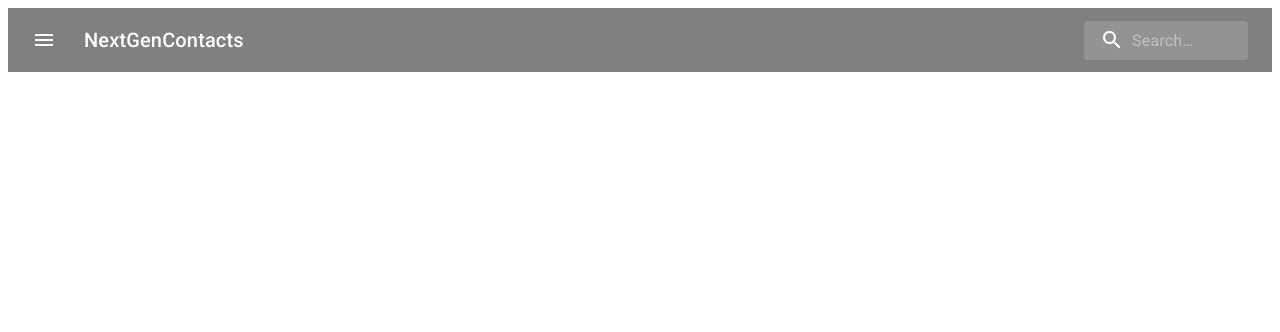
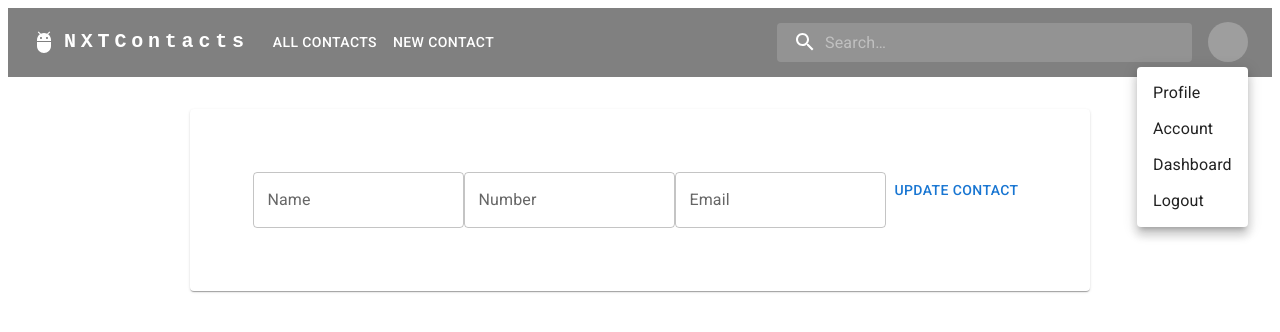
Before and after one commit to zyizmoi/nextgen-contacts, a React (Create React App) app in the folder Frontend/: page /contact/update/1 in a window 1280 px wide. Both pictures are taken after a click on the button "Open settings". Shown: the top 332 px of the page. Built offline with nearby package versions, Linux system fonts and the light colour scheme; grey boxes are pictures that could not be loaded.

Commit message:
navbar work

```diff
--- /dev/null
+++ b/Frontend/src/App.css
@@ -0,0 +1,3 @@
+.main-window {
+  height: 80vh;
+}
--- a/Frontend/src/App.js
+++ b/Frontend/src/App.js
@@ -3,11 +3,14 @@ import { BrowserRouter as Router, Route, Redirect, Switch } from 'react-router-d
 
 import ContactItem from './contacts/components/ContactItem'
 import ContactsPage from './contacts/pages/ContactsPage'
+import ContactForm from './contacts/components/ContactForm'
 import NavBar from './shared/components/NavBar'
+
+import './App.css'
 
 function App() {
   return (
-    <>
+    <div className='main-window'>
       <Router>
         <NavBar path='/' />
         <Route exact path='/'>
@@ -19,8 +22,11 @@ function App() {
         <Route exact path='/contact/:id'>
           <ContactItem />
         </Route>
+        <Route path='/contact/update/:id'>
+          <ContactForm />
+        </Route>
       </Router>
-    </>
+    </div>
   )
 }
 
--- /dev/null
+++ b/Frontend/src/contacts/components/ContactForm.js
@@ -0,0 +1,24 @@
+import React from 'react'
+import { Card, CardHeader, CardContent, Button, Typography, TextField, Grid } from '@mui/material'
+
+const ContactForm = () => {
+  const onSubmit = (e) => {
+    e.preventDefault()
+    alert('Submit')
+  }
+
+  return (
+    <Grid container spacing={0} direction='column' alignItems='center' justifyContent='center'>
+      <Card sx={{ minWidth: '40%', padding: '5%', justifyContent: 'center', display: 'flex' }}>
+        <form onSubmit={onSubmit}>
+          <TextField label='Name' />
+          <TextField label='Number' />
+          <TextField label='Email' type='password' />
+          <Button type='submit'>Update Contact</Button>
+        </form>
+      </Card>
+    </Grid>
+  )
+}
+
+export default ContactForm
--- a/Frontend/src/contacts/components/ContactTable.css
+++ b/Frontend/src/contacts/components/ContactTable.css
@@ -4,7 +4,7 @@
   border-radius: 1%;
   min-width: 500;
   width: 75%;
-  height: 40rem;
+  height: 70vh;
   margin: 20px auto;
   padding: 15px 10px;
   background: #fff;
--- a/Frontend/src/contacts/components/ContactList.js
+++ b/Frontend/src/contacts/components/ContactTable.js
@@ -33,7 +33,7 @@ import './ContactTable.css'
 //   },
 // }))
 
-const ContactList = (props) => {
+const ContactTable = (props) => {
   const history = useHistory()
   const handleOnRowClick = (props) => history.push(`/contact/${props.id}`)
 
@@ -71,4 +71,4 @@ const ContactList = (props) => {
   //   )
 }
 
-export default ContactList
+export default ContactTable
--- a/Frontend/src/contacts/pages/PopulatedContacts.js
+++ b/Frontend/src/contacts/pages/PopulatedContacts.js
@@ -2,7 +2,7 @@ import React, { useEffect, useState } from 'react'
 import { useParams } from 'react-router-dom'
 import { Stack } from '@mui/material'
 
-import ContactList from '../components/ContactList'
+import ContactTable from '../components/ContactTable'
 import ErrorModal from '../../shared/components/UIElements/ErrorModal'
 import LoadingSpinner from '../../shared/components/UIElements/LoadingSpinner'
 import { useHttpClient } from '../../shared/hooks/http-hook'
@@ -41,7 +41,7 @@ const PopulatedContacts = (props) => {
         </div>
       )}
       {!isLoading && !loadedContacts && <ErrorCard message='No results for this query!' />}
-      {!isLoading && loadedContacts && <ContactList items={loadedContacts} />}
+      {!isLoading && loadedContacts && <ContactTable items={loadedContacts} />}
     </>
   )
 }
--- a/Frontend/src/shared/components/NavBar.js
+++ b/Frontend/src/shared/components/NavBar.js
@@ -9,6 +9,12 @@ import Typography from '@mui/material/Typography'
 import InputBase from '@mui/material/InputBase'
 import MenuIcon from '@mui/icons-material/Menu'
 import SearchIcon from '@mui/icons-material/Search'
+import AdbIcon from '@mui/icons-material/Adb'
+
+import { Button, Menu, MenuItem, Container, Tooltip, Avatar } from '@mui/material'
+
+const pages = ['All Contacts', 'New Contact']
+const settings = ['Profile', 'Account', 'Dashboard', 'Logout']
 
 const Search = styled('div')(({ theme }) => ({
   position: 'relative',
@@ -53,8 +59,30 @@ const StyledInputBase = styled(InputBase)(({ theme }) => ({
 }))
 
 export default function NavBar() {
+  const [anchorElNav, setAnchorElNav] = React.useState(null)
+  const [anchorElUser, setAnchorElUser] = React.useState(null)
   const [input, setInput] = useState()
   const history = useHistory()
+
+  const handleOpenNavMenu = (event) => {
+    setAnchorElNav(event.currentTarget)
+  }
+  const handleOpenUserMenu = (event) => {
+    setAnchorElUser(event.currentTarget)
+  }
+
+  const handleCloseNavMenu = () => {
+    setAnchorElNav(null)
+  }
+
+  const handleCloseUserMenu = () => {
+    setAnchorElUser(null)
+  }
+
+  const handleAllContacts = (e) => {
+    history.push('/')
+    handleCloseNavMenu()
+  }
 
   const onChange = (e) => {
     setInput(e.target.value)
@@ -72,13 +100,169 @@ export default function NavBar() {
   return (
     <Box sx={{ flexGrow: 1, marginBottom: '2rem' }}>
       <AppBar position='static' sx={{ backgroundColor: 'gray', boxShadow: 'none' }}>
-        <Toolbar>
-          <IconButton size='large' edge='start' color='inherit' aria-label='open drawer' sx={{ mr: 2 }}>
+        <Container maxWidth='xl'>
+          <Toolbar disableGutters>
+            <AdbIcon sx={{ display: { xs: 'none', md: 'flex' }, mr: 1 }} />
+            <Typography
+              variant='h6'
+              noWrap
+              component='a'
+              href='/'
+              sx={{
+                mr: 2,
+                display: { xs: 'none', md: 'flex' },
+                fontFamily: 'monospace',
+                fontWeight: 700,
+                letterSpacing: '.3rem',
+                color: 'inherit',
+                textDecoration: 'none',
+              }}
+            >
+              NXTContacts
+            </Typography>
+
+            <Box sx={{ flexGrow: 1, display: { xs: 'flex', md: 'none' } }}>
+              <IconButton size='large' aria-label='account of current user' aria-controls='menu-appbar' aria-haspopup='true' onClick={handleOpenNavMenu} color='inherit'>
+                <MenuIcon />
+              </IconButton>
+              <Menu
+                id='menu-appbar'
+                anchorEl={anchorElNav}
+                anchorOrigin={{
+                  vertical: 'bottom',
+                  horizontal: 'left',
+                }}
+                keepMounted
+                transformOrigin={{
+                  vertical: 'top',
+                  horizontal: 'left',
+                }}
+                open={Boolean(anchorElNav)}
+                sx={{
+                  display: { xs: 'block', md: 'none' },
+                }}
+              >
+                <MenuItem key='All Contacts' onClick={handleAllContacts}>
+                  <Typography textAlign='center'>All Contacts</Typography>
+                </MenuItem>
+                <MenuItem key='New Contact' onClick={handleCloseNavMenu}>
+                  <Typography textAlign='center'>New Contact</Typography>
+                </MenuItem>
+              </Menu>
+            </Box>
+            <AdbIcon sx={{ display: { xs: 'flex', md: 'none' }, mr: 1 }} />
+            <Typography
+              variant='h5'
+              noWrap
+              component='a'
+              href=''
+              sx={{
+                mr: 2,
+                display: { xs: 'flex', md: 'none' },
+                flexGrow: 1,
+                fontFamily: 'monospace',
+                fontWeight: 700,
+                letterSpacing: '.3rem',
+                color: 'inherit',
+                textDecoration: 'none',
+              }}
+            >
+              NXTContacts
+            </Typography>
+            <Box sx={{ flexGrow: 1, display: { xs: 'none', md: 'flex' } }}>
+              <Button key={'All Contacts'} onClick={handleAllContacts} sx={{ my: 2, color: 'white', display: 'block' }}>
+                All Contacts
+              </Button>
+              <Button key={'New Contact'} onClick={handleCloseNavMenu} sx={{ my: 2, color: 'white', display: 'block' }}>
+                New Contact
+              </Button>
+            </Box>
+
+            <Box sx={{ flexGrow: 1, padding: '0 1em' }}>
+              <Search>
+                <SearchIconWrapper>
+                  <SearchIcon />
+                </SearchIconWrapper>
+                <form onSubmit={onSubmit}>
+                  <StyledInputBase placeholder='Search…' inputProps={{ 'aria-label': 'search' }} onChange={onChange} />
+                </form>
+              </Search>
+            </Box>
+
+            <Box sx={{ flexGrow: 0 }}>
+              <Tooltip title='Open settings'>
+                <IconButton onClick={handleOpenUserMenu} sx={{ p: 0 }}>
+                  <Avatar alt='ZY' src='/static/images/avatar/2.jpg' />
+                </IconButton>
+              </Tooltip>
+              <Menu
+                sx={{ mt: '45px' }}
+                id='menu-appbar'
+                anchorEl={anchorElUser}
+                anchorOrigin={{
+                  vertical: 'top',
+                  horizontal: 'right',
+                }}
+                keepMounted
+                transformOrigin={{
+                  vertical: 'top',
+                  horizontal: 'right',
+                }}
+                open={Boolean(anchorElUser)}
+                onClose={handleCloseUserMenu}
+              >
+                {settings.map((setting) => (
+                  <MenuItem key={setting} onClick={handleCloseUserMenu}>
+                    <Typography textAlign='center'>{setting}</Typography>
+                  </MenuItem>
+                ))}
+              </Menu>
+            </Box>
+          </Toolbar>
+        </Container>
+      </AppBar>
+    </Box>
+  )
+}
+
+{
+  /* <Toolbar>
+            <Box sx={{ flexGrow: 1, display: { xs: 'flex', md: 'none' } }}>
+              <IconButton size='large' aria-label='account of current user' aria-controls='menu-appbar' aria-haspopup='true' onClick={handleOpenNavMenu} color='inherit'>
+                <MenuIcon />
+              </IconButton>
+              <Menu
+                id='menu-appbar'
+                anchorEl={anchorElNav}
+                anchorOrigin={{
+                  vertical: 'bottom',
+                  horizontal: 'left',
+                }}
+                keepMounted
+                transformOrigin={{
+                  vertical: 'top',
+                  horizontal: 'left',
+                }}
+                open={Boolean(anchorElNav)}
+                onClose={handleCloseNavMenu}
+                sx={{
+                  display: { xs: 'block', md: 'none' },
+                }}
+              >
+                {pages.map((page) => (
+                  <MenuItem key={page} onClick={handleCloseNavMenu}>
+                    <Typography textAlign='center'>{page}</Typography>
+                  </MenuItem>
+                ))}
+              </Menu>
+            </Box>
+            {/* <IconButton size='large' edge='start' color='inherit' aria-label='open drawer' sx={{ mr: 2 }}>
             <MenuIcon />
           </IconButton>
           <Typography variant='h6' noWrap component='div' sx={{ flexGrow: 1, display: { xs: 'none', sm: 'block' } }}>
             NextGenContacts
           </Typography>
+
           <Search>
             <SearchIconWrapper>
               <SearchIcon />
@@ -86,9 +270,6 @@ export default function NavBar() {
             <form onSubmit={onSubmit}>
               <StyledInputBase placeholder='Search…' inputProps={{ 'aria-label': 'search' }} onChange={onChange} />
             </form>
-          </Search>
-        </Toolbar>
-      </AppBar>
-    </Box>
-  )
+          </Search> */
 }
+//</Toolbar> */}
```
